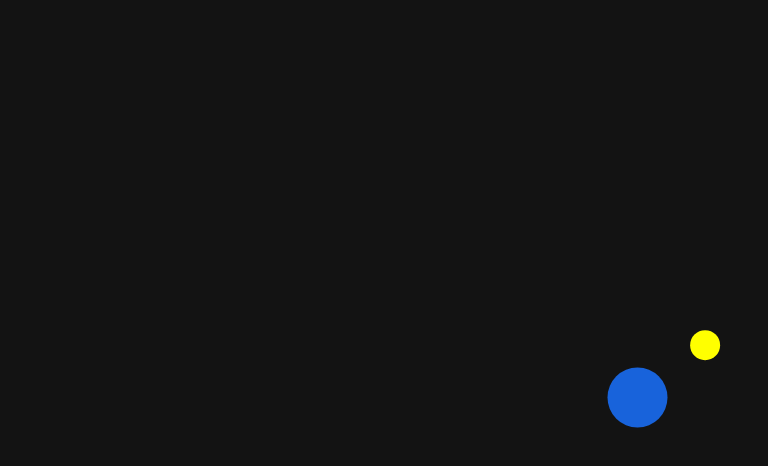
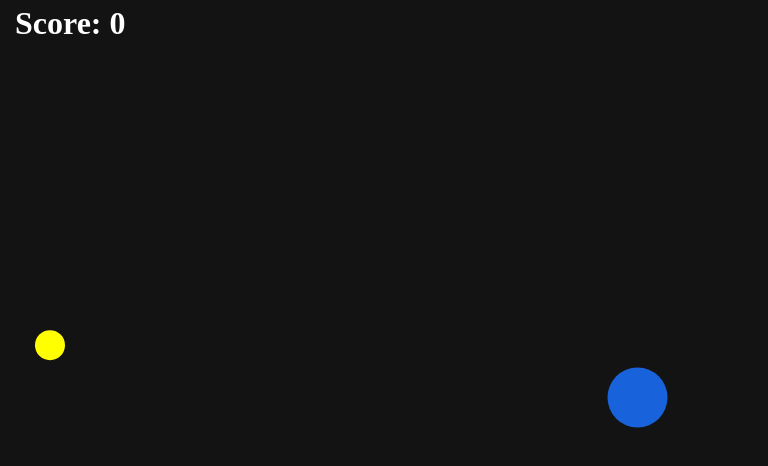
Before and after one commit to codeshark-dev1/webgame, a plain HTML site: page index.html in a window 1280 px wide. Shown: the whole page, without its empty margins (0-768 px from the left). Drawn offline with Linux system fonts and the light colour scheme.

Commit message:
added score & counter

```diff
--- a/index.html
+++ b/index.html
@@ -8,6 +8,8 @@
 </head>
 <body>
     <div class="game_area">
+        <h1 id="score_counter">Score: 0</h1>
+        <!-- <h2 id="highscore_counter">Highscore: 0</h2> -->
         <svg width="100px" height="100px" id="player">
             <circle cx="50" cy="50" r="30" fill="#1863db" />
         </svg>
--- a/script.js
+++ b/script.js
@@ -1,11 +1,14 @@
-const moveAmount = 7;
+const moveAmount = 10;
 const player = document.getElementById("player");
 //same for enemy
 const coin = document.getElementById("coin");
+const coinCounter = document.getElementById("score_counter");
+
+var coinsCollected = 0;
 
 //screen bounds + offset so no glitching out of screen
-const screenWidth = window.innerWidth - moveAmount * 15;
-const screenHeight = window.innerHeight - moveAmount * 15;
+const screenWidth = window.innerWidth - 105; //magic offset!
+const screenHeight = window.innerHeight - 105;
 
 //start player in middle of the screen
 move(player, screenWidth / 2, screenHeight / 2);
@@ -44,7 +47,7 @@ function clamp(number, lower, upper) {
     throw new Error('All inputs must be valid numbers.')
   }
 
-  return Math.min(Math.max(number, lower), upper)
+  return Math.min(Math.max(number, lower), upper);
 }
 
 function move(objectToMove, x, y){
@@ -53,12 +56,18 @@ function move(objectToMove, x, y){
     const newY = clamp(rect.y + y, 0, screenHeight);
 
     objectToMove.style.transform = `translate(${String(newX)}px, ${String(newY)}px)`;
+    // objectToMove.style.transform =
 }
 
 function randomizePosition(target){
     const randX = Math.random() * (screenWidth + 1);
     const randY = Math.random() * (screenHeight + 1);
-    move(target, randX, randY);
+
+    move(target, Math.random() < 0.5 ? randX : -randX, Math.random() < 0.5 ? randY : -randY);
+}
+
+function updateCoinCounter(){
+    coinCounter.innerHTML = "Score: " + String(coinsCollected);
 }
 
 document.addEventListener("keydown", function (event){
@@ -82,5 +91,10 @@ document.addEventListener("keydown", function (event){
             break;
     }
 
-    console.log(isColliding(player, coin));
+    if (isColliding(player, coin)){
+        randomizePosition(coin);
+        coinsCollected++;
+        updateCoinCounter();
+    }
+    console.log(coinsCollected);
 });
--- a/style.css
+++ b/style.css
@@ -4,6 +4,14 @@ body{
     padding: 0;
 }
 
+#score_counter{
+    position: absolute;
+    color: white;
+    text-align: left;
+    margin: 5px 0px 0px 15px;
+    z-index: 2;
+}
+
 #player{
     position: absolute;
     z-index: 1;
```
